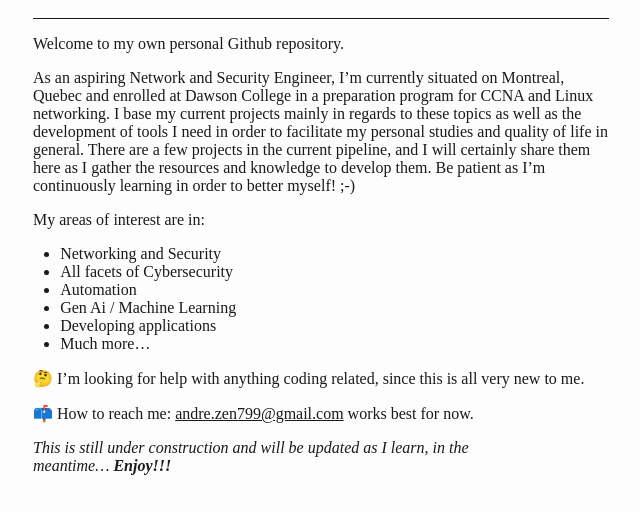
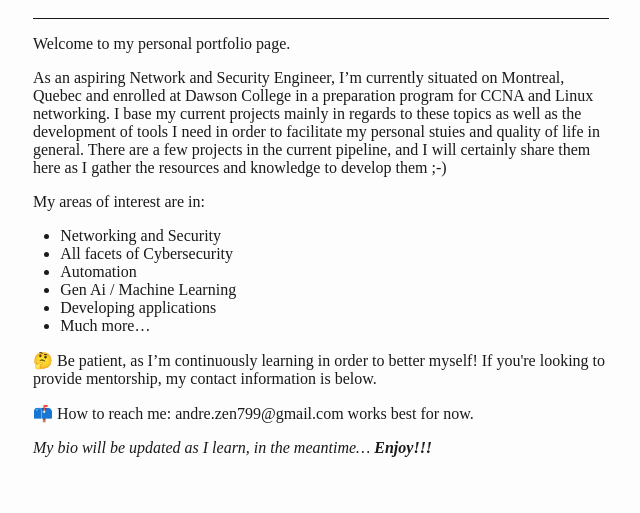
Before and after one commit to Zenetusken/mywebsite, a plain HTML site: page Biography.html in a window 1280 px wide. Shown: the part 237-750 px from the top of the page, without its empty margins (319-959 px from the left). Drawn offline with Linux system fonts and the light colour scheme.

Commit message:
Update Biography.html

```diff
--- a/Biography.html
+++ b/Biography.html
@@ -174,16 +174,14 @@
 </header>
 <h1 id="greetings">Greetings! 👋</h1>
 <hr />
-<p>Welcome to my own personal Github repository.</p>
+<p>Welcome to my personal portfolio page.</p>
 <p>As an aspiring Network and Security Engineer, I’m currently situated
 on Montreal, Quebec and enrolled at Dawson College in a preparation
 program for CCNA and Linux networking. I base my current projects mainly
 in regards to these topics as well as the development of tools I need in
-order to facilitate my personal studies and quality of life in general.
+order to facilitate my personal stuies and quality of life in general.
 There are a few projects in the current pipeline, and I will certainly
-share them here as I gather the resources and knowledge to develop them.
-Be patient as I’m continuously learning in order to better myself!
-;-)</p>
+share them here as I gather the resources and knowledge to develop them ;-)</p>
 <p>My areas of interest are in:</p>
 <ul>
 <li>Networking and Security</li>
@@ -193,12 +191,8 @@ Be patient as I’m continuously learning in order to better myself!
 <li>Developing applications</li>
 <li>Much more…</li>
 </ul>
-<p>🤔 I’m looking for help with anything coding related, since this is
-all very new to me.</p>
-<p>📫 How to reach me: <a
-href="mailto:andre.zen799@gmail.com">andre.zen799@gmail.com</a> works
-best for now.</p>
-<p><em>This is still under construction and will be updated as I learn,
-in the meantime… <strong>Enjoy!!!</strong></em></p>
+<p>🤔 Be patient, as I’m continuously learning in order to better myself! If you're looking to provide mentorship, my contact information is below.</p>
+<p>📫 How to reach me: <ahref="mailto:andre.zen799@gmail.com">andre.zen799@gmail.com</a> works best for now.</p>
+<p><em>My bio will be updated as I learn, in the meantime… <strong>Enjoy!!!</strong></em></p>
 </body>
 </html>
```
